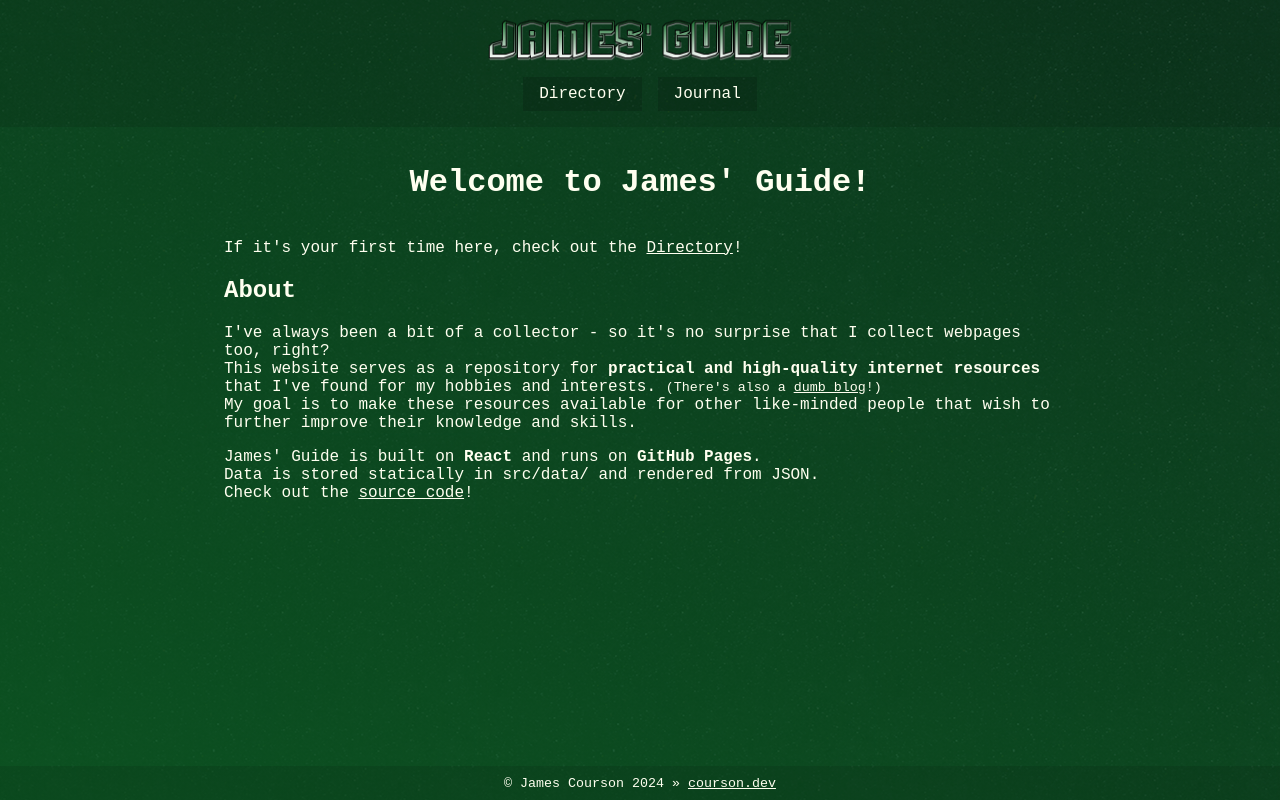
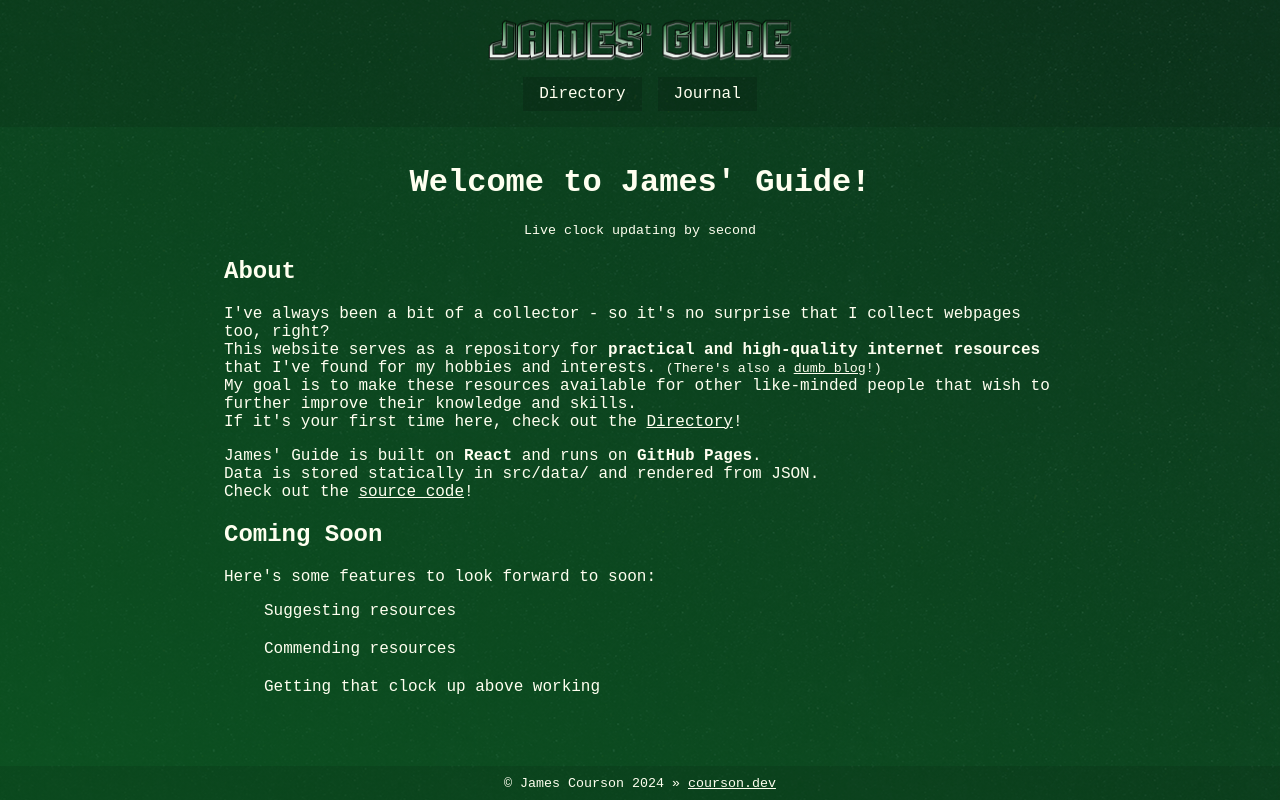
Before and after one commit to jamescourson/james.guide, a React (Vite) app: page / in a window 1280 px wide. Built offline with nearby package versions, Linux system fonts and the light colour scheme.

Commit message:
add coming soon list, formatting

```diff
--- a/src/pages/Home.jsx
+++ b/src/pages/Home.jsx
@@ -4,18 +4,17 @@ import { Link } from 'react-router-dom';
 const Home = () => (
   <>
     <h1>Welcome to James' Guide!</h1>
+    <small>Live clock updating by second</small>
     <article>
-      <p>
-        If it's your first time here, check out the <Link to="/d">Directory</Link>!
-      </p>
-
-      <h1>About</h1>
+      <h2>About</h2>
       <p>
         I've always been a bit of a collector - so it's no surprise that I collect webpages too, right?
         <br />
         This website serves as a repository for <b>practical and high-quality internet resources</b> that I've found for my hobbies and interests. <small>(There's also a <Link to="/j/">dumb blog</Link>!)</small>
         <br />
         My goal is to make these resources available for other like-minded people that wish to further improve their knowledge and skills.
+        <br />
+        If it's your first time here, check out the <Link to="/d">Directory</Link>!
       </p>
 
       <p>
@@ -25,6 +24,14 @@ const Home = () => (
         <br />
         Check out the <Link to="https://github.com/jamescourson/james.guide" target="_blank">source code</Link>!
       </p>
+
+      <h2>Coming Soon</h2>
+      <p>Here's some features to look forward to soon:</p>
+      <ul>
+        <li>Suggesting resources</li>
+        <li>Commending resources</li>
+        <li>Getting that clock up above working</li>
+      </ul>
     </article>
   </>
 );
```
